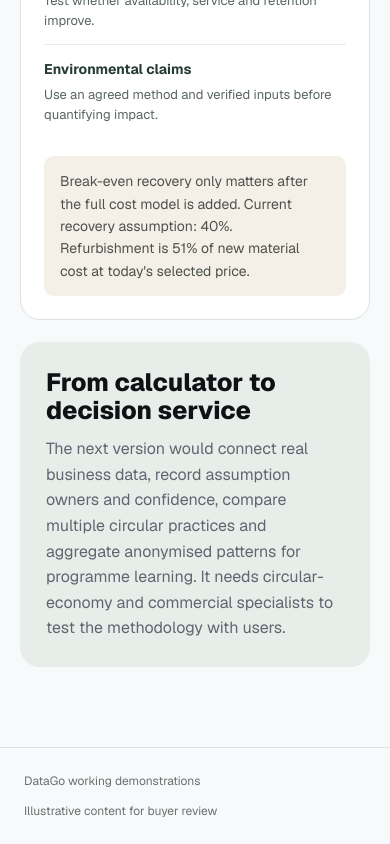
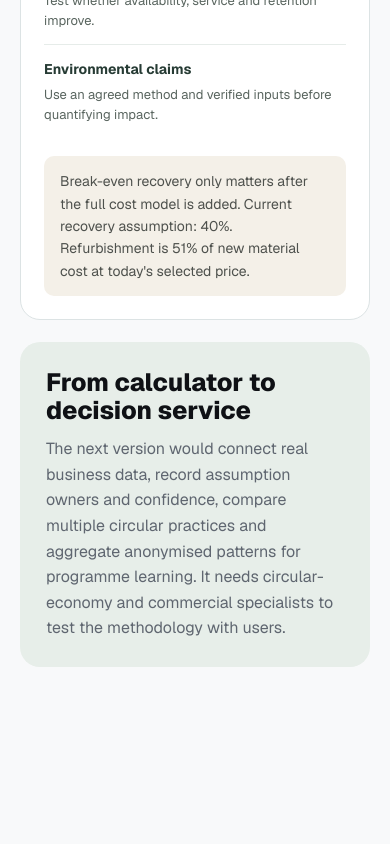
Before and after one commit to daledatago/datago.uk, a Next.js app: page /demos/circular-economy in a window 390 px wide. Shown: the part 2819-3663 px from the top of the page. After the commit the page ends 3566 px from the top, so only its background shows below. Built offline with nearby package versions, Linux system fonts and the light colour scheme.

Commit message:
no-mistakes(review): Remove unnecessary demo footer and associated responsive styles

```diff
--- a/src/app/demos/demo-shell.module.css
+++ b/src/app/demos/demo-shell.module.css
@@ -70,21 +70,6 @@
   color: #fff;
 }
 
-.footer {
-  border-top: 1px solid #dce3e4;
-  padding: 24px;
-}
-
-.footerInner {
-  color: #68716f;
-  display: flex;
-  font-size: 12px;
-  gap: 12px 24px;
-  justify-content: space-between;
-  margin: 0 auto;
-  max-width: 1132px;
-}
-
 @media (max-width: 860px) {
   .headerInner {
     align-items: stretch;
@@ -114,8 +99,4 @@
   .brandSection {
     font-size: 12px;
   }
-
-  .footerInner {
-    flex-direction: column;
-  }
 }
--- a/src/app/demos/layout.tsx
+++ b/src/app/demos/layout.tsx
@@ -6,12 +6,6 @@ export default function DemosLayout({ children }: { children: React.ReactNode })
     <div className={styles.site}>
       <DemoNavigation />
       {children}
-      <footer className={styles.footer}>
-        <div className={styles.footerInner}>
-          <span>DataGo working demonstrations</span>
-          <span>Illustrative content for buyer review</span>
-        </div>
-      </footer>
     </div>
   );
 }
```
